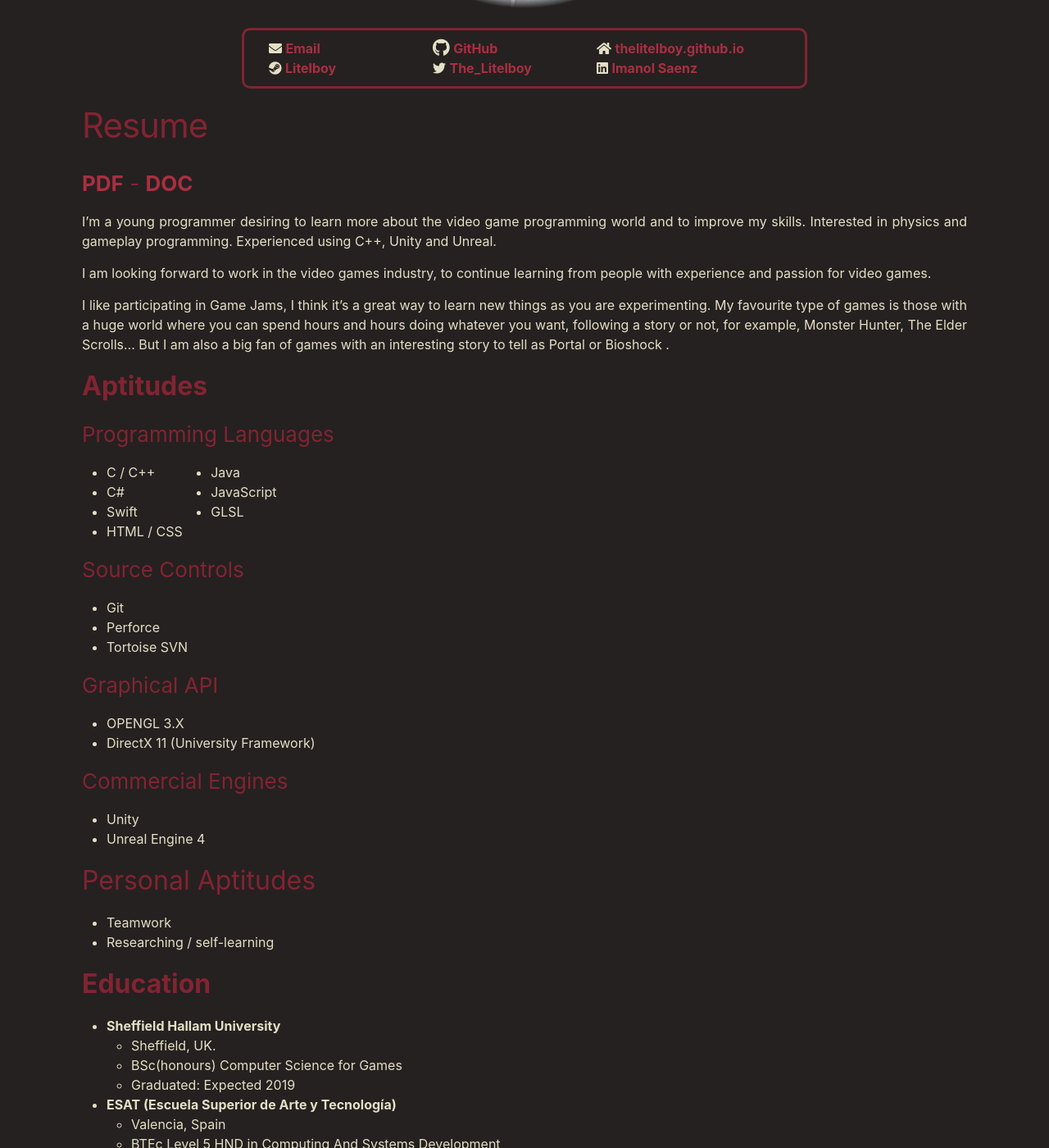
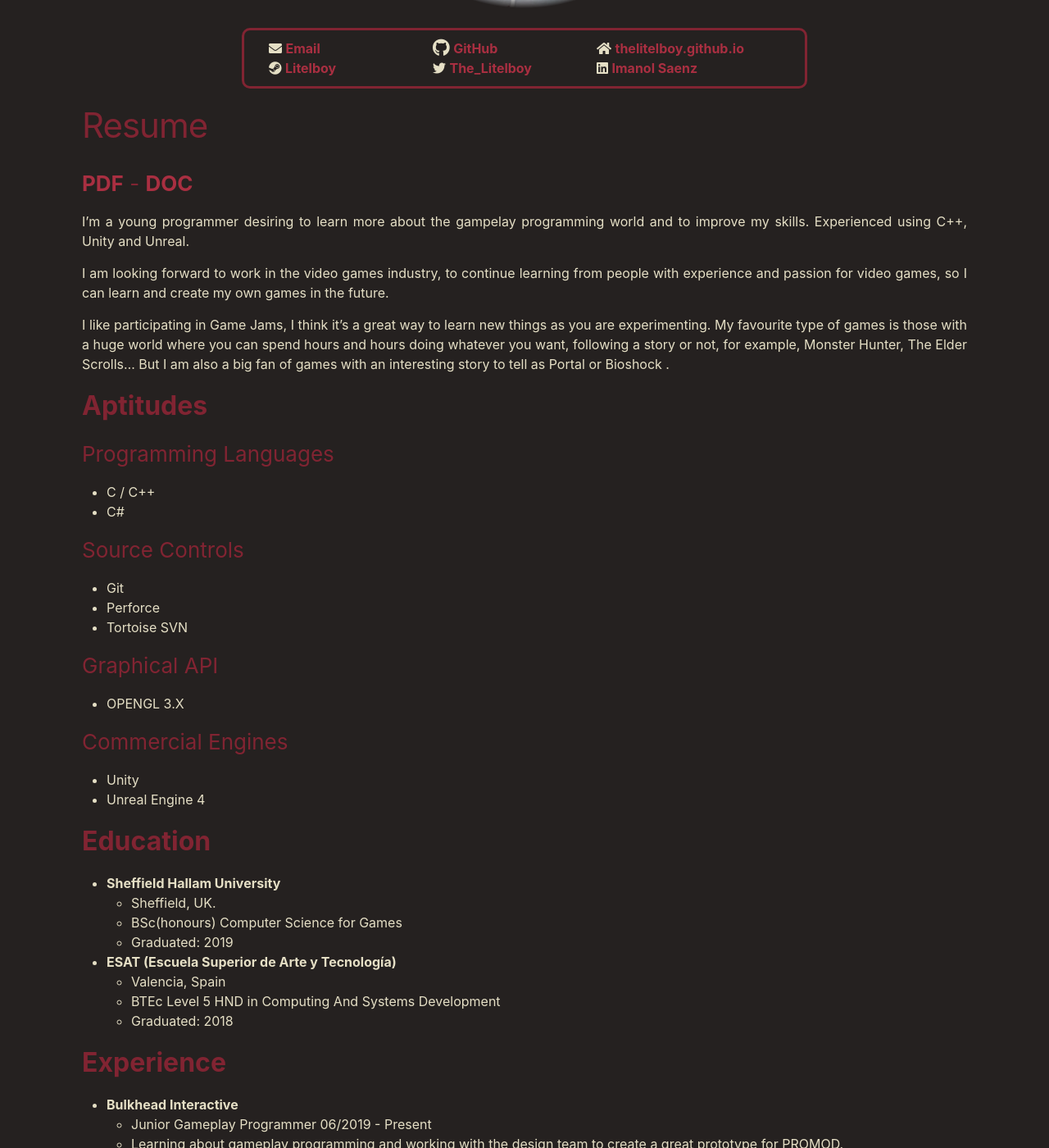
Before and after one commit to thelitelboy/thelitelboy.github.io, a Jekyll site: the page built from Resume.md, in a window 1280 px wide and 1400 px high, scrolled down 382 px. Shown: the whole window at 82% size. Built offline with Jekyll 4.4.1, drawn with Linux system fonts in a browser that asks for light colours; some of the changed text lies outside the part shown.

Commit message:
update, working in bh

```diff
--- a/Resume.md
+++ b/Resume.md
@@ -8,9 +8,9 @@ tag: resume
 <h3><a href="../documents/Resume.pdf" download="">PDF</a> -
 <a href="../documents/Resume.doc" download="">DOC</a></h3>
 
-I’m a young programmer desiring to learn more about the video game programming world and to improve my skills. Interested in physics and gameplay programming. Experienced using C++, Unity and Unreal.
+I’m a young programmer desiring to learn more about the gampelay programming world and to improve my skills. Experienced using C++, Unity and Unreal.
 
-I am looking forward to work in the video games industry, to continue learning from people with experience and passion for video games.
+I am looking forward to work in the video games industry, to continue learning from people with experience and passion for video games, so I can learn and create my own games in the future.
 
 I like participating in Game Jams, I think it’s a great way to learn new things as you are experimenting. My favourite type of games is those with a huge world where you can spend hours and hours doing whatever you want, following a story or not, for example, Monster Hunter, The Elder Scrolls… But I am also a big fan of games with an interesting story to tell as Portal or Bioshock .
 
@@ -23,15 +23,6 @@ I like participating in Game Jams, I think it’s a great way to learn new thing
     <ul>
       <li>C / C++</li>
       <li>C#</li>
-      <li>Swift</li>
-      <li>HTML / CSS</li>
-    </ul>
-  </div>
-  <div style="display: inline-block; vertical-align: top;">
-    <ul>
-      <li>Java</li>
-      <li>JavaScript</li>
-      <li>GLSL</li>
     </ul>
   </div>
 </div>
@@ -43,22 +34,17 @@ I like participating in Game Jams, I think it’s a great way to learn new thing
 
 ### Graphical API
 * OPENGL 3.X
-* DirectX 11 (University Framework)
 
 ### Commercial Engines
 * Unity
 * Unreal Engine 4
-
-## Personal Aptitudes
-* Teamwork
-* Researching / self-learning
 
 ## **Education**
 
 * **Sheffield Hallam University**
   * Sheffield, UK.
   * BSc(honours) Computer Science for Games
-  * Graduated: Expected 2019
+  * Graduated: 2019
 
 * **ESAT (Escuela Superior de Arte y Tecnología)**
   * Valencia, Spain
@@ -68,6 +54,7 @@ I like participating in Game Jams, I think it’s a great way to learn new thing
 ## **Experience**
 * **Bulkhead Interactive**
   * Junior Gameplay Programmer 06/2019 - Present
+  * Learning about gameplay programming and working with the design team to create a great prototype for PROMOD.
 
 ## **Languages**
 * English: C1-B2 / IELTS 6.5
@@ -84,53 +71,12 @@ Programmer of Gamble of Gods, a free to play Video Game published on [**Steam**]
 ## **Interests**
 
 <div style="display: inline-block; margin-right: 20px;">
-  <h3>Games</h3>
-  <div style="display: inline-block;">
-    <ul>
-      <li>The Elder Scrolls</li>
-      <li>Monster Hunter</li>
-      <li>Hollow Knight</li>
-      <li>Portal</li>
-      <li>God of War</li>
-    </ul>
-  </div>
-  <div style="display: inline-block; vertical-align: top;">
-    <ul>
-      <li>Magicka</li>
-      <li>Elite Dangerous</li>
-      <li>Binding of Isaac</li>
-      <li>Terraria</li>
-    </ul>
-  </div>
-</div>
-
-<div style="display: inline-block;vertical-align: top; margin-right: 20px;">
-  <h3>Music</h3>
-  <div style="display: inline-block;vertical-align: top;">
-    <ul>
-      <li>Rock</li>
-      <li>Metal</li>
-      <li>Punk</li>
-    </ul>
-  </div>
-  <div style="display: inline-block;vertical-align: top;">
-    <ul>
-      <li>Celtic Punk/Rock</li>
-      <li>Ska</li>
-      <li>Games OST</li>
-    </ul>
-  </div>
-</div>
-
-<div style="display: inline-block;vertical-align: top; margin-right: 20px;">
-  <h3>Sports</h3>
-  <div style="display: inline-block;vertical-align: top;">
-    <ul>
-      <li>Hiking</li>
-      <li>Scuba Diving</li>
-      <li>Roller-Skating</li>
-    </ul>
-  </div>
+  <ul>
+    <li>Games</li>
+    <li>Reading</li>
+    <li>Music</li>
+    <li>Sports</li>
+  </ul>
 </div>
 
 [GOG-Steam]: https://store.steampowered.com/app/912730/Gamble_of_Gods/
--- a/_includes/home.html
+++ b/_includes/home.html
@@ -143,7 +143,6 @@
       <img data-u="image" src="/data/GOG_gradient.png" />
     </div>
   </div>
-
 </div>
 
 <script type="text/javascript">jssor_1_slider_init();</script>
```
Also changed, not shown: _posts/2019-06-10-BH.markdown (added, +21 -0 lines), about.md (+4 -5 lines), data/bh.png (added), 2 other files.
